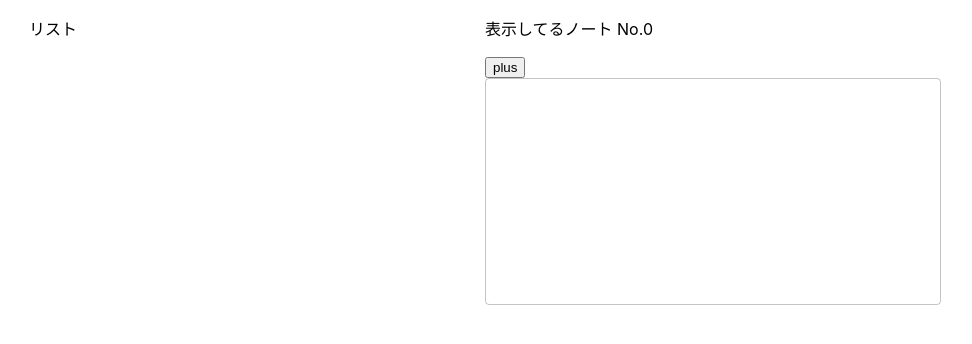
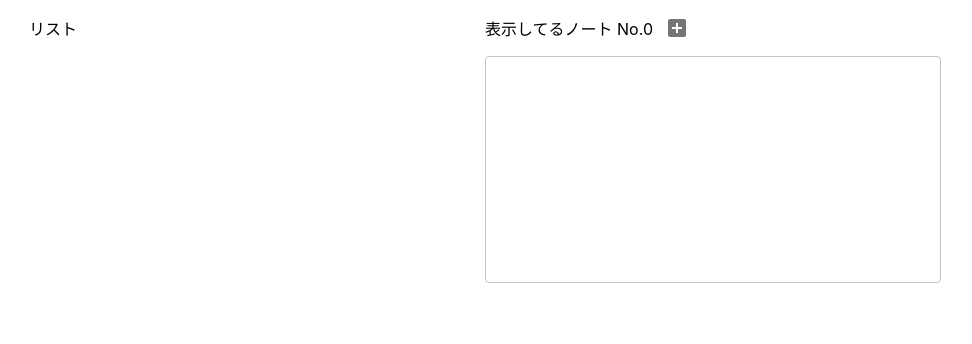
Before and after one commit to nkmrsts/note, a React (Create React App) app: page / in a window 1280 px wide. Shown: the top 344 px of the page, without its empty margins (155-1127 px from the left). Built offline with nearby package versions, Linux system fonts and the light colour scheme.

Commit message:
addボタンをアイコンに

```diff
--- a/src/App.tsx
+++ b/src/App.tsx
@@ -10,6 +10,7 @@ import {
   IconButton
 } from '@material-ui/core'
 import DeleteIcon from '@material-ui/icons/Delete'
+import AddBoxIcon from '@material-ui/icons/AddBox'
 import './App.css';
 
 const App: React.FC = () => {
@@ -67,8 +68,12 @@ const App: React.FC = () => {
             </List>
           </Box>
           <Box flex="0 1 50%">
-            <p>表示してるノート No.{currentNote}</p>
-            <button onClick={onAdd}>plus</button>
+            <Box display="flex">
+              <p>表示してるノート No.{currentNote}</p>
+              <IconButton edge="end" aria-label="Add" onClick={onAdd}>
+                <AddBoxIcon />
+              </IconButton>
+            </Box>
             <TextField value={text} onChange={e=>handleChange(e.target.value)} fullWidth multiline rows="10" variant="outlined" />
           </Box>
         </Box>
```
